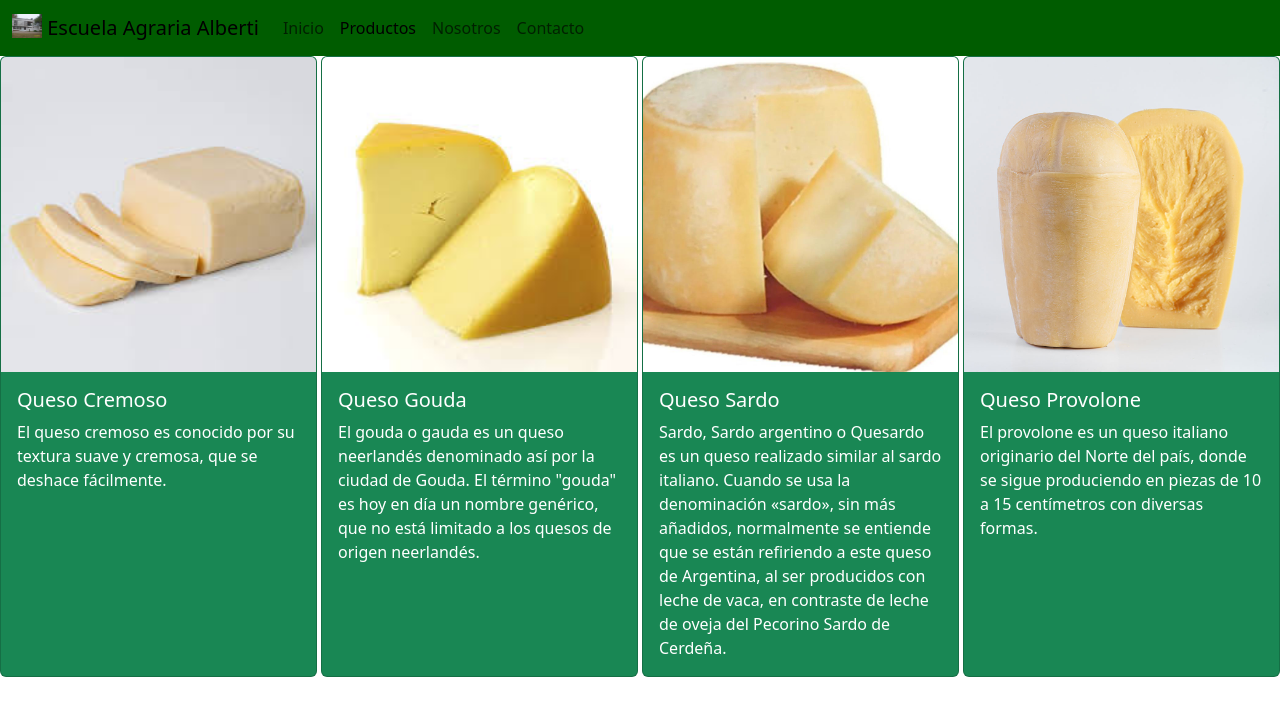
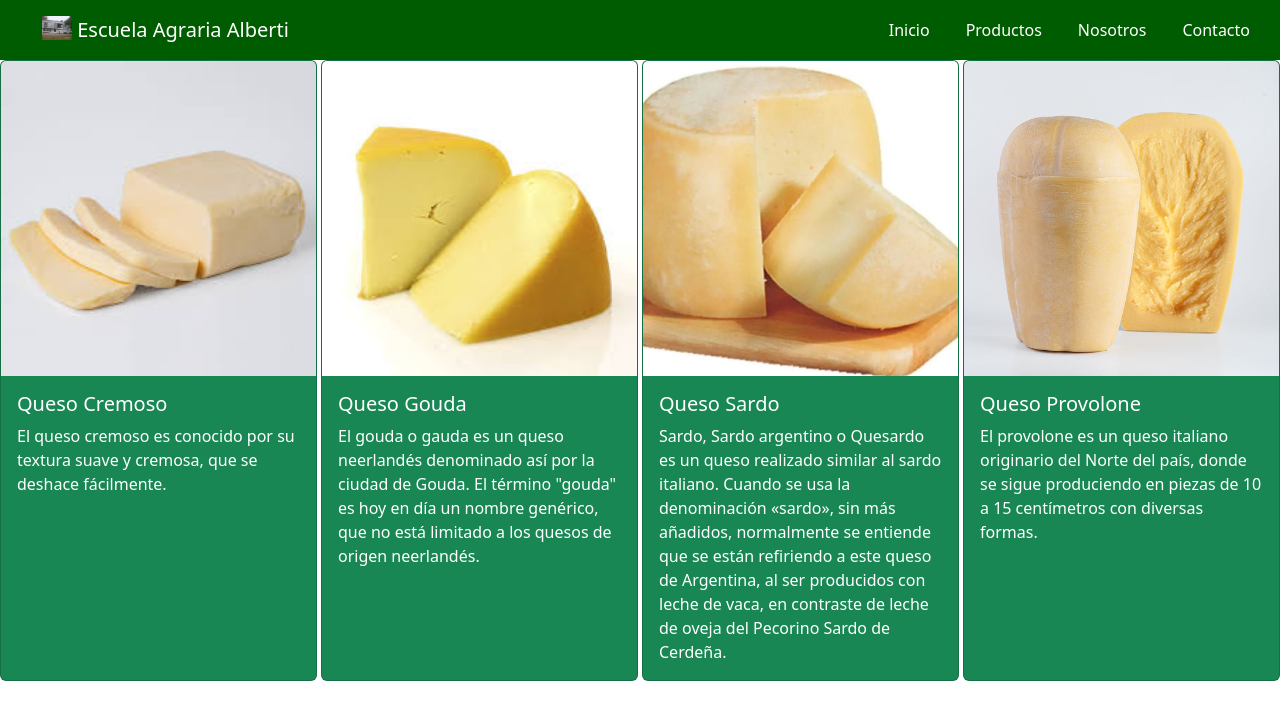
Before and after one commit to Batutaa4/Agraria-Alberti-WEB, a plain HTML site: page Productos.html in a window 1280 px wide. Drawn offline with nearby package versions, Linux system fonts and the light colour scheme.

Commit message:
productos

```diff
--- a/Productos.html
+++ b/Productos.html
@@ -29,7 +29,7 @@
                             <a class="nav-link" href="/index.html">Inicio</a>
                         </li>
                         <li class="nav-item">
-                            <a class="nav-link active" href="/Productos.html">Productos</a>
+                            <a class="nav-link" href="/Productos.html">Productos</a>
                         </li>
                         <li class="nav-item">
                             <a class="nav-link" href="/Nosotros.html">Nosotros</a>
--- a/css/Productos.css
+++ b/css/Productos.css
@@ -1,5 +1,17 @@
 .navbar{
     background-color: rgb(0, 92, 0);
+    padding: 10px;
+}
+
+.navbar a{
+    color: white;
+    margin-left: 20px;
+}
+
+#navbarNav{
+    display: flex;
+    justify-content: flex-end;
+
 }
 
 .card {
```
